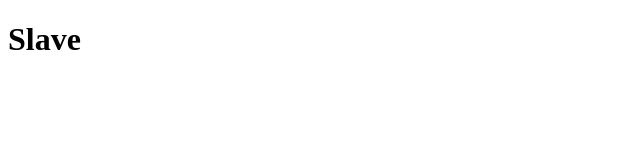
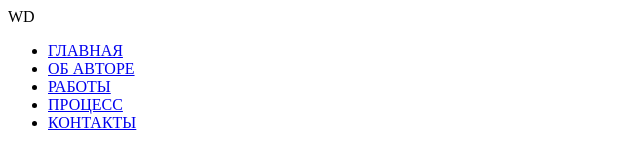
Before and after one commit to Figurka/for_lesson_8, a plain HTML site: page index.html in a window 1280 px wide. Shown: the whole page, without its empty margins (0-640 px from the left). Drawn offline with Linux system fonts and the light colour scheme.

Commit message:
Добавил header

```diff
--- a/index.html
+++ b/index.html
@@ -1,12 +1,32 @@
 <!DOCTYPE html>
 <html lang="en">
+
 <head>
     <meta charset="UTF-8">
     <meta http-equiv="X-UA-Compatible" content="IE=edge">
     <meta name="viewport" content="width=device-width, initial-scale=1.0">
     <title>Document</title>
 </head>
+
 <body>
-    <H1>Slave</H1>
+    <header>
+        <nav>
+            <div class="logo">WD</div>
+        <nav>
+            <ul>
+                <li><a href="#"><span class="blue">ГЛАВНАЯ</span></a></li>
+                <li><a href="#">ОБ АВТОРЕ</a></li>
+                <li><a href="#">РАБОТЫ</a></li>
+                <li><a href="#">ПРОЦЕСС</a></li>
+                <li><a href="#">КОНТАКТЫ</a></li>
+            </ul>
+        </nav>
+        </nav>
+    </header>
+    <main>
+        <div></div>
+        <div></div>
+    </main>
 </body>
+
 </html>
```
